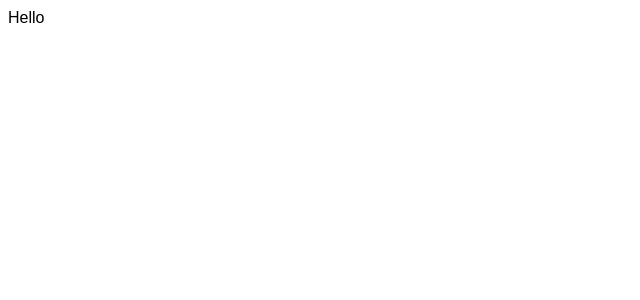
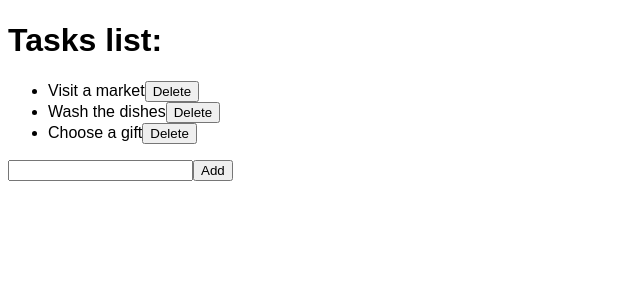
Before and after one commit to Angular-OTUS/ToDoList-VorobyevAnatoliy, an Angular app: page / in a window 1280 px wide. Shown: the top 300 px of the page, without its empty margins (0-640 px from the left). Built offline with nearby package versions, Linux system fonts and the light colour scheme.

Commit message:
Add to-do-list component with template

```diff
--- a/src/app/app.html
+++ b/src/app/app.html
@@ -1 +1 @@
-<h1>Hello</h1>
+<app-to-do-list></app-to-do-list>
--- a/src/app/app.ts
+++ b/src/app/app.ts
@@ -1,10 +1,12 @@
 import { Component } from '@angular/core';
+import {ToDoList} from './components/to-do-list/to-do-list';
 
 @Component({
   selector: 'app-root',
   templateUrl: './app.html',
   standalone: true,
-  styleUrl: './app.css'
+  styleUrl: './app.css',
+  imports: [ToDoList]
 })
 export class App {
 }
--- /dev/null
+++ b/src/app/components/to-do-list/to-do-list.html
@@ -0,0 +1,17 @@
+<h1 class="taskListTitle">Tasks list:</h1>
+<ul class="taskListContainer">
+  @for (task of tasks; track task.id) {
+    <li class="taskContainer">
+      <span class="taskTitle">{{task.name}}</span>
+      <button class="deleteTaskBtn" type="submit">Delete</button>
+    </li>
+  } @empty {
+    <li class="noTasksContainer">
+      <span class="noTasksTitle">There is no tasks!</span>
+    </li>
+  }
+</ul>
+<div class="addTaskContainer">
+  <input class="addTaskInput" type="text" name="newTaskName" id="newTaskName">
+  <button class="addTaskBtn" type="submit">Add</button>
+</div>
--- /dev/null
+++ b/src/app/components/to-do-list/to-do-list.ts
@@ -0,0 +1,17 @@
+import {Component, OnInit} from '@angular/core';
+import {getTasks, Task} from '../../models/task';
+
+@Component({
+  selector: 'app-to-do-list',
+  templateUrl: './to-do-list.html',
+  standalone: true,
+  styleUrl: './to-do-list.css'
+})
+export class ToDoList implements OnInit {
+
+  tasks: Task[] | undefined
+
+  ngOnInit(): void {
+    this.tasks = getTasks()
+  }
+}
```
Also changed, not shown: src/app/components/to-do-list/to-do-list.css (added).
